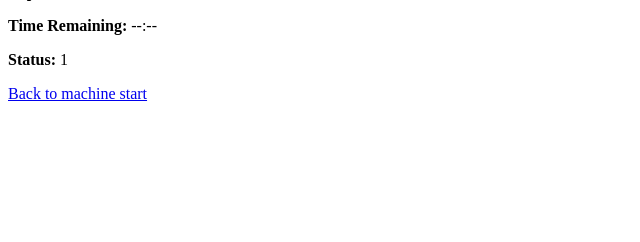
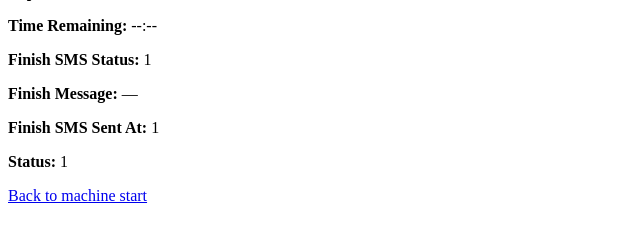
Before and after one commit to Thomasvole/IBCS_IAFinal_DLMS, a Flask app: template templates/session_started.html in a window 1280 px wide. Shown: the part 267-509 px from the top of the page, without its empty margins (0-640 px from the left). Run offline with Flask 3, Linux system fonts and the light colour scheme; the template is opened without the code that fills it, so the values that code supplies are empty; the visitor is signed in with stand-in values (Sample User, id 1).

Commit message:
SC3: Add finish-SMS trigger, status tracking, and message preview on session page

```diff
--- a/app.py
+++ b/app.py
@@ -1,12 +1,14 @@
-from flask import Flask, render_template, request, redirect, url_for
+from flask import Flask, render_template, request, redirect, url_for, jsonify
 from datetime import datetime, timedelta
-
-from db import insert_session, get_connection
+from db import insert_session, get_connection, get_session_by_id, update_finish_sms
 from helpers import ISVALIDMACHINEID, KEEPDIGITSONLY
+from dotenv import load_dotenv
+load_dotenv()
+from sms_service import send_finish_sms as twilio_send_finish_sms, build_finish_message
 
 app = Flask(__name__)
 app.config["SECRET_KEY"] = "dev"  # fine for IA demo; change later if needed
-CYCLE_DURATION_MINUTES = 30
+CYCLE_DURATION_MINUTES = 1
 
 @app.route("/init-db")
 def init_db():
@@ -71,11 +73,7 @@ def start_load(machine_id):
 
 @app.route("/session/<int:session_id>")
 def session_page(session_id):
-    with get_connection() as conn:
-        row = conn.execute(
-            "SELECT SESSIONID, MACHINEID, FIRSTNAME, LASTNAME, PHONENUMBER, TIMEIN, STATUS FROM sessions WHERE SESSIONID = ?",
-            (session_id,)
-        ).fetchone()
+    row = get_session_by_id(session_id)
 
     if row is None:
         return "Session not found.", 404
@@ -86,5 +84,43 @@ def session_page(session_id):
 
     return render_template("session_started.html", session=row, expected_end=expected_end, expected_end_epoch=expected_end_epoch)
 
+@app.route("/session/<int:session_id>/send-finish-sms", methods=["POST"])
+def send_finish_sms(session_id):
+    row = get_session_by_id(session_id)
+    if row is None:
+        return jsonify({"error": "Session not found"}), 404
+
+    message_preview = build_finish_message(row["MACHINEID"])
+
+    current_status = row["FINISH_SMS_STATUS"] or ""
+    if current_status.startswith("SENT"):
+        return jsonify({
+            "already_sent": True,
+            "finish_sms_status": row["FINISH_SMS_STATUS"],
+            "finish_sms_sent_at": row["FINISH_SMS_SENT_AT"],
+            "message_preview": message_preview
+        }), 200
+
+    sent_at = datetime.now().strftime("%Y-%m-%d %H:%M:%S")
+
+    result = twilio_send_finish_sms(row["PHONENUMBER"], row["MACHINEID"])
+
+    if result["success"]:
+        status_text = f"SENT:{result['sid']}"
+    else:
+        status_text = f"FAILED:{result['error_type']}"
+
+    update_finish_sms(session_id, status_text, sent_at)
+
+    return jsonify({
+        "already_sent": False,
+        "success": status_text.startswith("SENT"),
+        "finish_sms_status": status_text,
+        "finish_sms_sent_at": sent_at,
+        "message_preview": message_preview,
+        "twilio_debug": result
+    }), 200
+
+
 if __name__ == '__main__':
     app.run()
--- a/db.py
+++ b/db.py
@@ -29,3 +29,53 @@ def insert_session(
         cur = conn.execute(sql, (machine_id, first_name, last_name, phone_number, time_in, status))
         conn.commit()
         return int(cur.lastrowid)
+
+def get_session_by_id(session_id: int) -> sqlite3.Row | None:
+    """
+    Returns one session row (including SC3 SMS fields) or None if not found.
+    """
+    sql = """
+        SELECT
+            SESSIONID, MACHINEID, FIRSTNAME, LASTNAME, PHONENUMBER, TIMEIN, STATUS,
+            FINISH_SMS_STATUS, FINISH_SMS_SENT_AT
+        FROM sessions
+        WHERE SESSIONID = ?
+    """
+    with get_connection() as conn:
+        return conn.execute(sql, (session_id,)).fetchone()
+
+
+def update_finish_sms(session_id: int, status_text: str, sent_at: str) -> None:
+    """
+    Updates SC3 finish SMS logging fields for a session.
+    """
+    sql = """
+        UPDATE sessions
+        SET FINISH_SMS_STATUS = ?, FINISH_SMS_SENT_AT = ?
+        WHERE SESSIONID = ?
+    """
+    with get_connection() as conn:
+        conn.execute(sql, (status_text, sent_at, session_id))
+        conn.commit()
+
+def get_session_by_id(session_id: int) -> sqlite3.Row | None:
+    sql = """
+        SELECT
+            SESSIONID, MACHINEID, FIRSTNAME, LASTNAME, PHONENUMBER, TIMEIN, STATUS,
+            FINISH_SMS_STATUS, FINISH_SMS_SENT_AT
+        FROM sessions
+        WHERE SESSIONID = ?
+    """
+    with get_connection() as conn:
+        return conn.execute(sql, (session_id,)).fetchone()
+
+
+def update_finish_sms(session_id: int, status_text: str, sent_at: str) -> None:
+    sql = """
+        UPDATE sessions
+        SET FINISH_SMS_STATUS = ?, FINISH_SMS_SENT_AT = ?
+        WHERE SESSIONID = ?
+    """
+    with get_connection() as conn:
+        conn.execute(sql, (status_text, sent_at, session_id))
+        conn.commit()
--- a/schema.sql
+++ b/schema.sql
@@ -1,3 +1,5 @@
+DROP TABLE IF EXISTS sessions;
+
 CREATE TABLE sessions (
     SESSIONID INTEGER PRIMARY KEY,
     MACHINEID TEXT NOT NULL,
@@ -5,5 +7,7 @@ CREATE TABLE sessions (
     LASTNAME TEXT NOT NULL,
     PHONENUMBER TEXT NOT NULL CHECK (length(PHONENUMBER) = 10),
     TIMEIN TEXT NOT NULL,
-    STATUS TEXT NOT NULL CHECK (STATUS IN ('active', 'picked_up'))
+    STATUS TEXT NOT NULL CHECK (STATUS IN ('active', 'picked_up')),
+    FINISH_SMS_STATUS TEXT,
+    FINISH_SMS_SENT_AT TEXT
 );
--- a/templates/session_started.html
+++ b/templates/session_started.html
@@ -14,14 +14,51 @@
     <p><b>Time In:</b> {{ session["TIMEIN"] }}</p>
     <p><b>Expected End:</b> {{ expected_end }}</p>
     <p><b>Time Remaining:</b> <span id="countdown">--:--</span></p>
+    <p><b>Finish SMS Status:</b> <span id="smsStatus">{{ session["FINISH_SMS_STATUS"] or "Not sent" }}</span></p>
+    <p><b>Finish Message:</b> <span id="smsPreview">—</span></p>
+    <p><b>Finish SMS Sent At:</b> <span id="smsSentAt">{{ session["FINISH_SMS_SENT_AT"] or "—" }}</span></p>
      <script>
   const expectedEndEpoch = {{ expected_end_epoch }};
+  const sessionId = {{ session["SESSIONID"] }};
   const countdownEl = document.getElementById("countdown");
+
+  const smsStatusEl = document.getElementById("smsStatus");
+  const smsSentAtEl = document.getElementById("smsSentAt");
+  const smsPreviewEl = document.getElementById("smsPreview");
+
+  let smsTriggered = false;
 
   function formatMMSS(totalSeconds) {
     const minutes = Math.floor(totalSeconds / 60);
     const seconds = totalSeconds % 60;
     return String(minutes).padStart(2, "0") + ":" + String(seconds).padStart(2, "0");
+  }
+
+  async function sendFinishSms() {
+    try {
+      const resp = await fetch(`/session/${sessionId}/send-finish-sms`, {
+        method: "POST",
+        headers: { "Content-Type": "application/json" }
+      });
+
+      const data = await resp.json();
+      if (data.message_preview) {
+        smsPreviewEl.textContent = data.message_preview;
+      }
+
+      if (data.already_sent) {
+        smsStatusEl.textContent = data.finish_sms_status || "SENT";
+        smsSentAtEl.textContent = data.finish_sms_sent_at || "—";
+        return;
+      }
+
+      smsStatusEl.textContent = data.finish_sms_status || (data.success ? "SENT" : "FAILED");
+      smsSentAtEl.textContent = data.finish_sms_sent_at || "—";
+    } catch (e) {
+      smsPreviewEl.textContent = "Could not load message preview.";
+      smsStatusEl.textContent = "FAILED:CLIENT_ERROR";
+      smsSentAtEl.textContent = new Date().toISOString().slice(0, 19).replace("T", " ");
+    }
   }
 
   function tick() {
@@ -30,6 +67,12 @@
 
     if (secondsLeft <= 0) {
       countdownEl.textContent = "00:00";
+
+      if (!smsTriggered) {
+        smsTriggered = true;
+        sendFinishSms();
+      }
+
       return false;
     }
 
```
Also changed, not shown: sms_service.py (added, +76 -0 lines).
